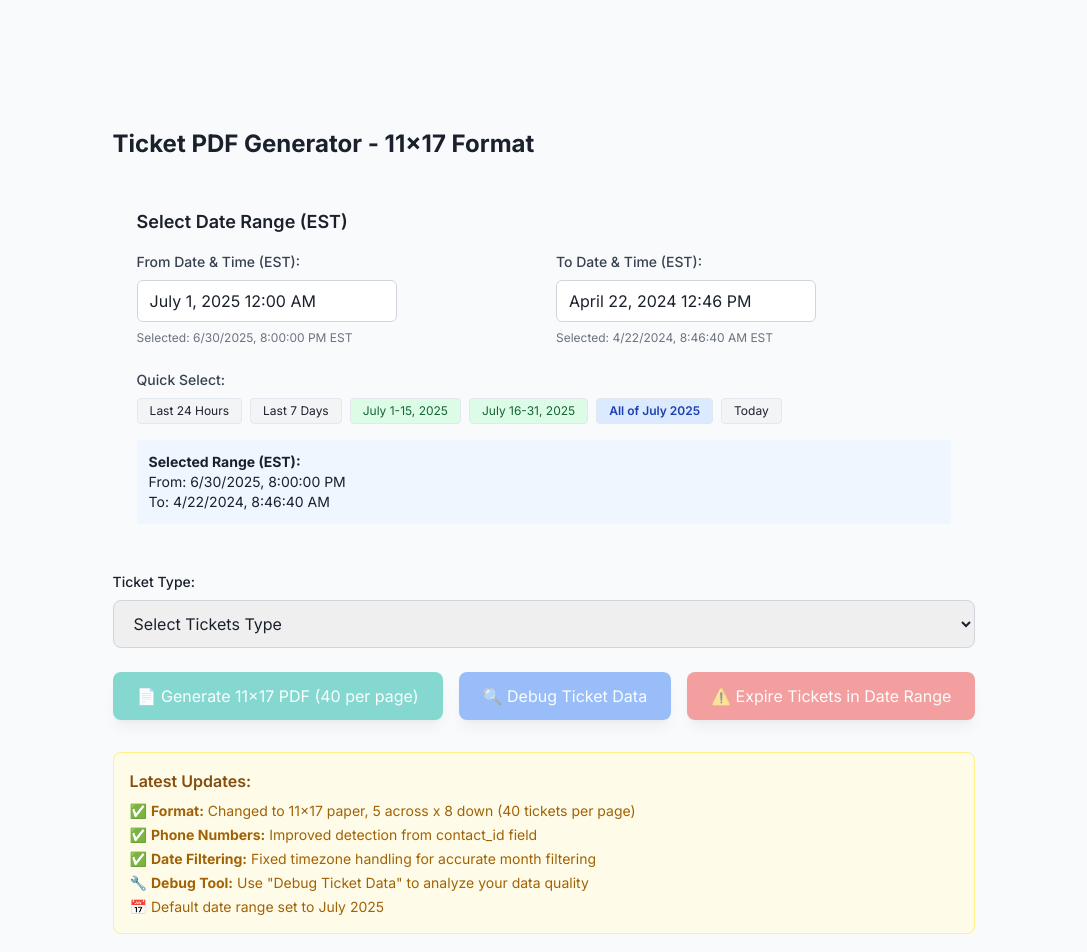
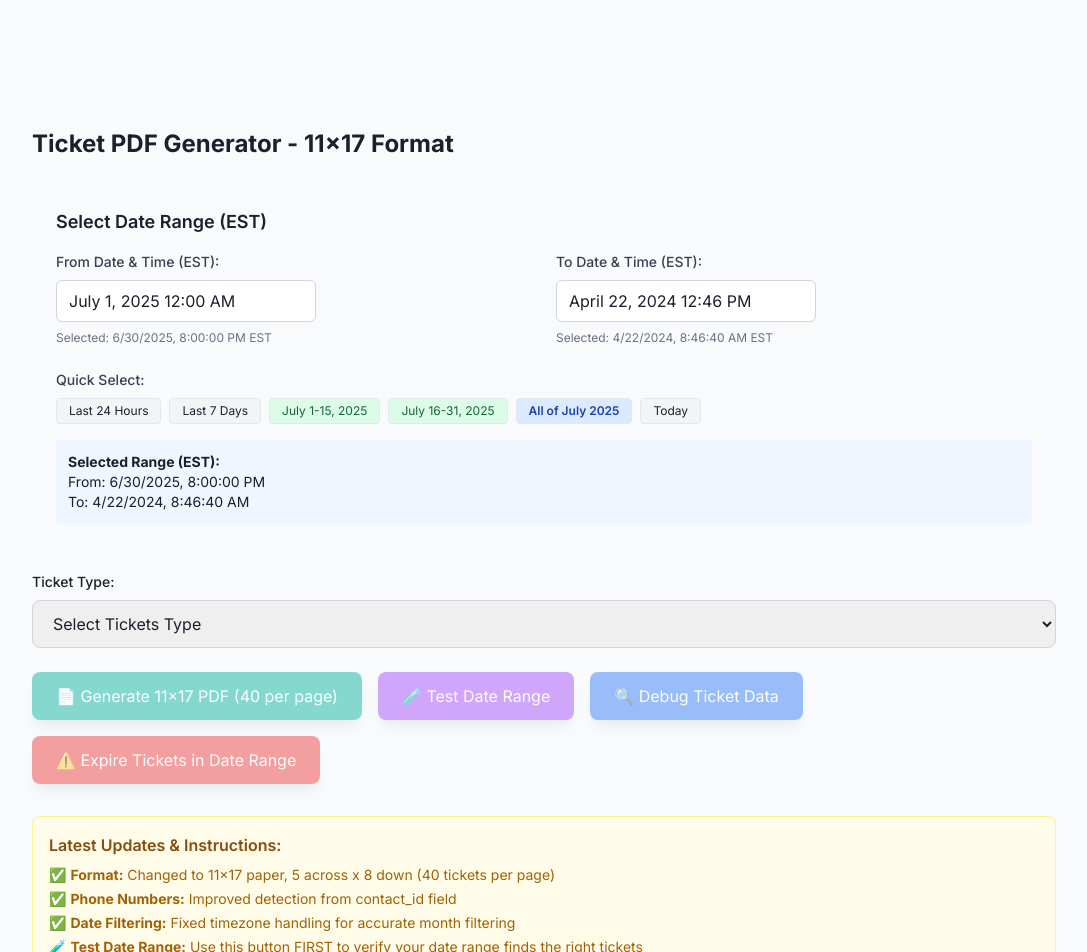
Before and after one commit to kevknots/ticketspdfexporter, a Next.js app: page / in a window 1280 px wide. Shown: the top 952 px of the page, without its empty margins (96-1183 px from the left). Built offline with nearby package versions, Linux system fonts and the light colour scheme.

Commit message:
Update Container.tsx

```diff
--- a/src/components/Container.tsx
+++ b/src/components/Container.tsx
@@ -3,7 +3,7 @@ import { CircularProgress } from "@chakra-ui/react";
 import { useState } from "react";
 import { DateSelector } from "./DateSelector"
 
-// 🔧 FIXED: Better date formatting that preserves timezone info
+// 🔧 FIXED: Simple date formatting - let the browser handle timezone conversion
 const formatDateForAPI = (date: Date): string => {
     return date.toISOString();
 };
@@ -28,11 +28,22 @@ export function Container(){
 
     const expireTickets = async (type: string) => {
         try {
+            // Validate dates
+            if (isNaN(from.getTime()) || isNaN(to.getTime())) {
+                alert('Invalid date selected!');
+                return;
+            }
+
+            if (from >= to) {
+                alert('From date must be before To date!');
+                return;
+            }
+
             setLoading(true);
             const fromAPI = formatDateForAPI(from);
             const toAPI = formatDateForAPI(to);
 
-            const res = await fetch(`/api/expire_505?lte=${toAPI}&gte=${fromAPI}&type=${type}`, {
+            const res = await fetch(`/api/expire_505?lte=${encodeURIComponent(toAPI)}&gte=${encodeURIComponent(fromAPI)}&type=${type}`, {
                 method: 'PUT'
             });
 
@@ -45,6 +56,35 @@ export function Container(){
         } catch (err) {
             console.error('Error expiring tickets:', err);
             alert('Error expiring tickets. Please try again.');
+        } finally {
+            setLoading(false);
+        }
+    };
+
+    const testDateRange = async () => {
+        if (!selectedType) {
+            alert('Select a ticket type first!');
+            return;
+        }
+
+        try {
+            setLoading(true);
+            const fromAPI = formatDateForAPI(from);
+            const toAPI = formatDateForAPI(to);
+
+            const res = await fetch(`/api/test-dates?lte=${encodeURIComponent(toAPI)}&gte=${encodeURIComponent(fromAPI)}&type=${selectedType}`);
+            const data = await res.json();
+
+            if (data.success) {
+                console.log('Date test results:', data);
+                alert(`✅ Date test successful!\n\nFound ${data.query_results.total_tickets_found} tickets in range\nSample tickets: ${data.query_results.sample_count}\n\nCheck console for detailed results.`);
+            } else {
+                console.error('Date test failed:', data);
+                alert(`❌ Date test failed: ${data.error}`);
+            }
+        } catch (err) {
+            console.error('Error testing dates:', err);
+            alert('Error testing dates. Please try again.');
         } finally {
             setLoading(false);
         }
@@ -72,7 +112,18 @@ export function Container(){
 
     const generatePDF = () => {
         if (selectedType === '') {
-            alert("Select tickets type first!");
+            alert('Select tickets type first!');
+            return;
+        }
+
+        // Validate dates
+        if (isNaN(from.getTime()) || isNaN(to.getTime())) {
+            alert('Invalid date selected!');
+            return;
+        }
+
+        if (from >= to) {
+            alert('From date must be before To date!');
             return;
         }
 
@@ -81,8 +132,9 @@ export function Container(){
         const toAPI = formatDateForAPI(to);
 
         // Open PDF in new window
-        const pdfUrl = `/api/generate?lte=${toAPI}&gte=${fromAPI}&type=${selectedType}`;
+        const pdfUrl = `/api/generate?lte=${encodeURIComponent(toAPI)}&gte=${encodeURIComponent(fromAPI)}&type=${selectedType}`;
         console.log('Opening PDF URL:', pdfUrl);
+        console.log('Date params:', { fromAPI, toAPI });
         window.open(pdfUrl, '_blank');
 
         // Reset loading after a short delay
@@ -140,6 +192,14 @@ export function Container(){
                             disabled={!selectedType}
                         >
                             📄 Generate 11x17 PDF (40 per page)
+                        </button>
+
+                        <button
+                            className="px-6 py-3 bg-purple-500 text-white rounded-lg hover:bg-purple-600 transition-colors shadow-lg disabled:opacity-50"
+                            onClick={testDateRange}
+                            disabled={!selectedType}
+                        >
+                            🧪 Test Date Range
                         </button>
 
                         <button
@@ -226,13 +286,15 @@ export function Container(){
 
             {/* Instructions */}
             <div className="mt-8 p-4 bg-yellow-50 border border-yellow-200 rounded-lg">
-                <h3 className="font-semibold text-yellow-800 mb-2">Latest Updates:</h3>
+                <h3 className="font-semibold text-yellow-800 mb-2">Latest Updates & Instructions:</h3>
                 <ul className="text-sm text-yellow-700 space-y-1">
                     <li>✅ <strong>Format:</strong> Changed to 11x17 paper, 5 across x 8 down (40 tickets per page)</li>
                     <li>✅ <strong>Phone Numbers:</strong> Improved detection from contact_id field</li>
                     <li>✅ <strong>Date Filtering:</strong> Fixed timezone handling for accurate month filtering</li>
-                    <li>🔧 <strong>Debug Tool:</strong> Use "Debug Ticket Data" to analyze your data quality</li>
+                    <li>🧪 <strong>Test Date Range:</strong> Use this button FIRST to verify your date range finds the right tickets</li>
+                    <li>🔧 <strong>Debug Tool:</strong> Use &quot;Debug Ticket Data&quot; to analyze your data quality</li>
                     <li>📅 Default date range set to July 2025</li>
+                    <li>⚠️ <strong>Recommended workflow:</strong> Test Date Range → Debug Data → Generate PDF</li>
                 </ul>
             </div>
         </div>
```
